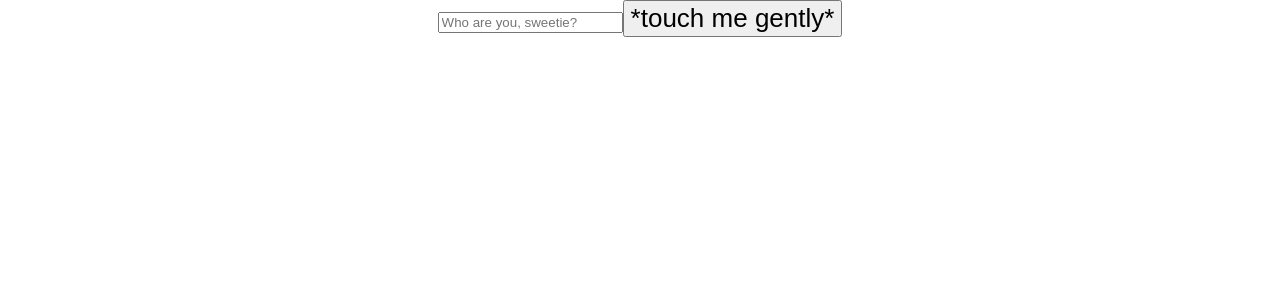
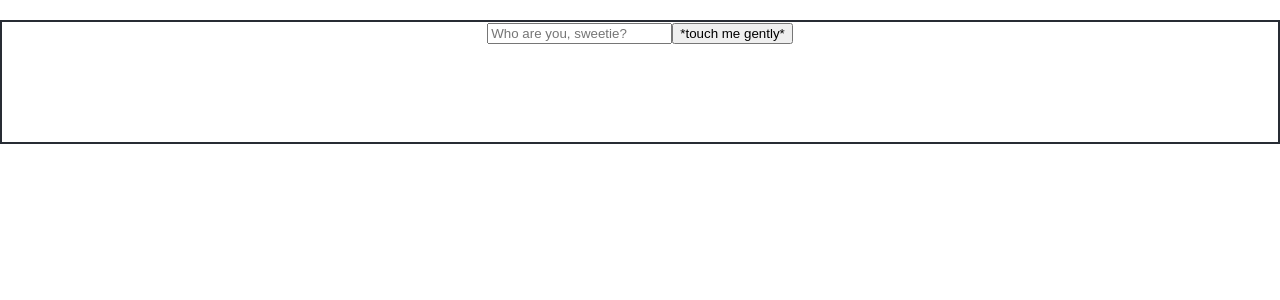
Before and after one commit to Pail4/genderizeReact, a React (Vite) app: page / in a window 1280 px wide. Shown: the top 300 px of the page. Built offline with nearby package versions, Linux system fonts and the light colour scheme.

Commit message:
some styles

```diff
--- a/src/App.css
+++ b/src/App.css
@@ -1,5 +1,8 @@
 .App {
+  min-height: 120px;
   text-align: center;
+  margin-top: 20px;
+  border: 2px solid #282c34;
 }
 
 .App-logo {
@@ -36,7 +39,3 @@
     transform: rotate(360deg);
   }
 }
-
-button {
-  font-size: calc(10px + 2vmin);
-}
```
